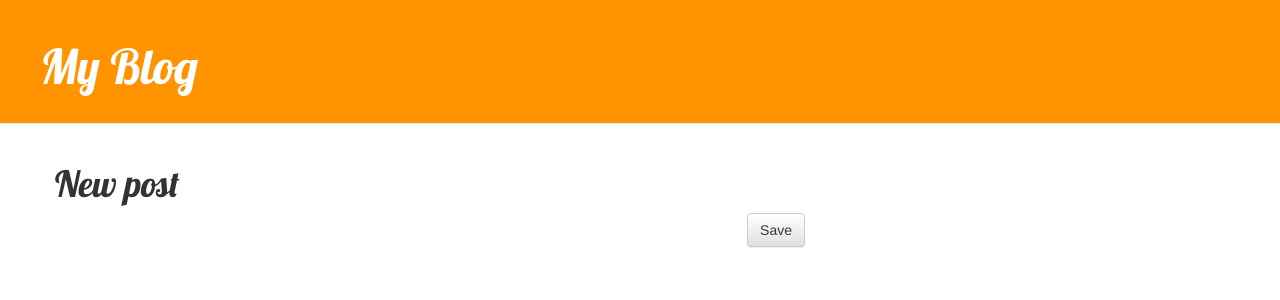
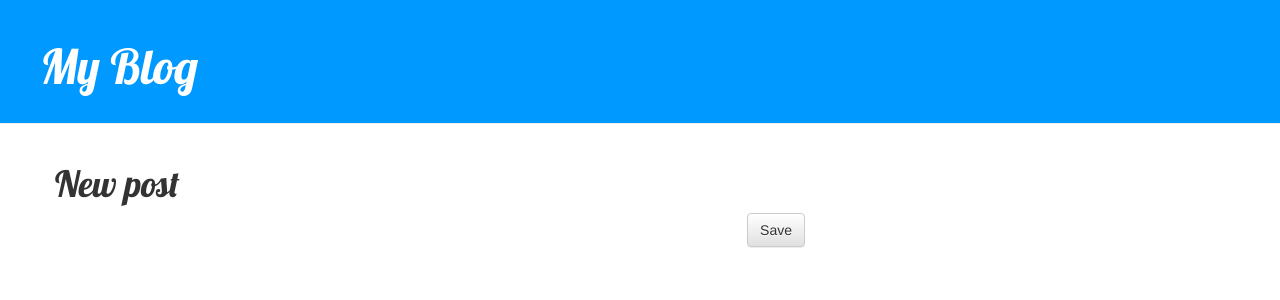
Before and after one commit to crux153/django-example, a Django app: page /post/new in a window 1280 px wide. Shown: the top 300 px of the page. Run offline with Django 3.2, Linux system fonts and the light colour scheme; some libraries are stand-ins or nearby versions.

Commit message:
Change header color

```diff
--- a/blog/static/css/blog.css
+++ b/blog/static/css/blog.css
@@ -1,5 +1,5 @@
 .page-header {
-  background-color: #ff9400;
+  background-color: #0099ff;
   margin-top: 0;
   padding: 20px 20px 20px 40px;
 }
```
